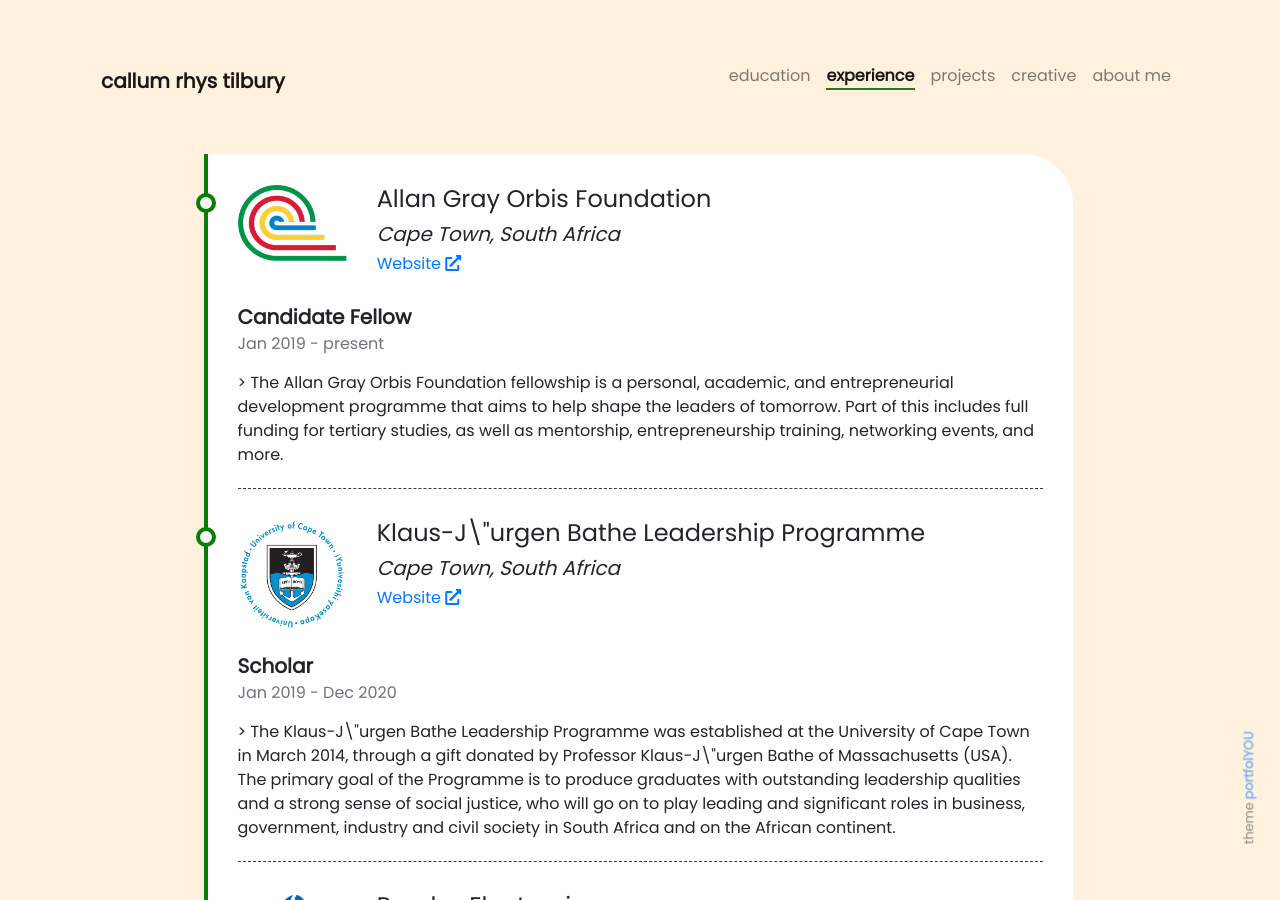
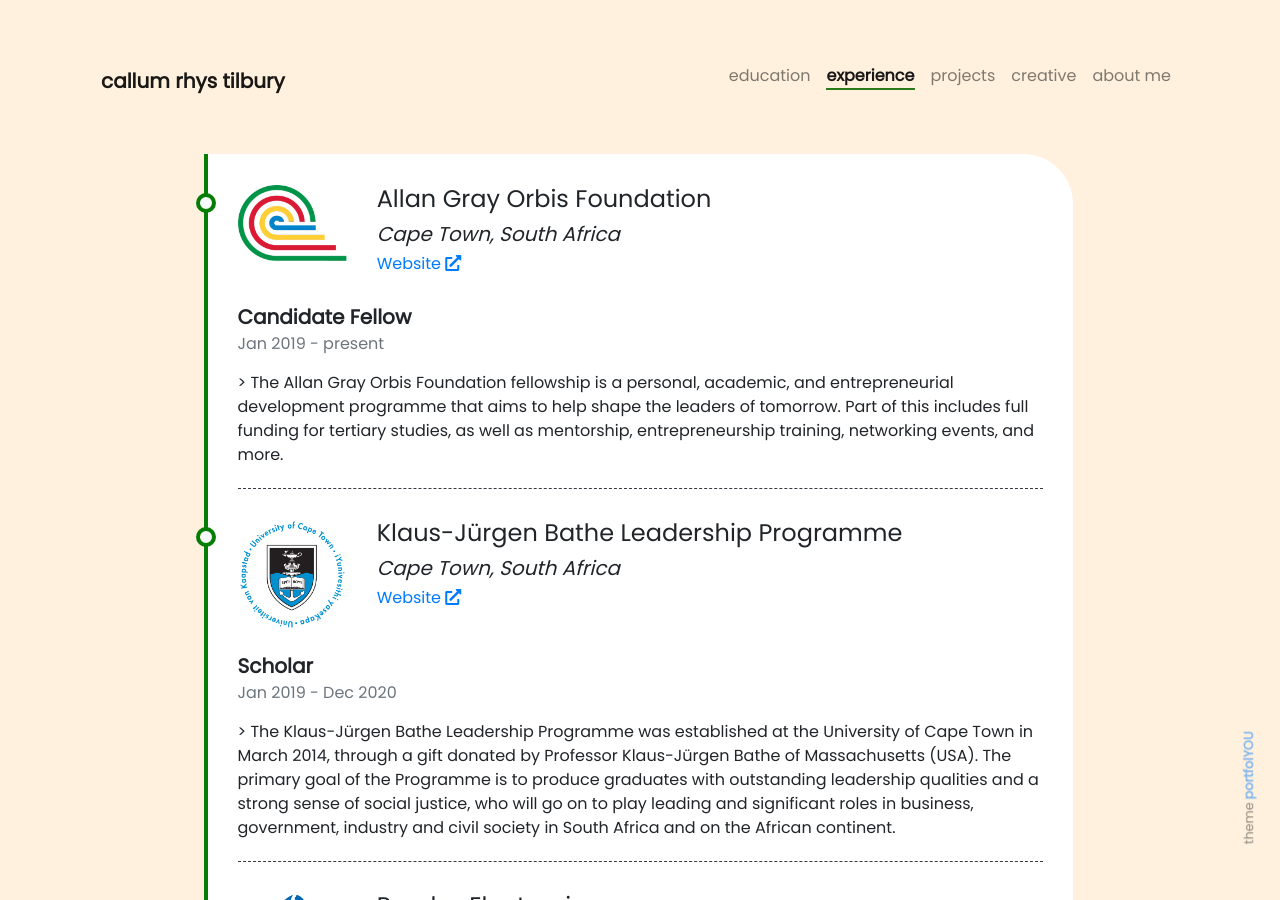
Before and after one commit to callumtilbury/callumtilbury.github.io, a Jekyll site: the page built from pages/experience.md, in a window 1280 px wide and 900 px high. Built offline with Jekyll 4.4.1, drawn with Linux system fonts in a browser that asks for light colours; nearby versions of some CDN libraries.

Commit message:
Fixed typo in KJB.

```diff
--- a/_data/experience.yml
+++ b/_data/experience.yml
@@ -9,14 +9,14 @@
             The Allan Gray Orbis Foundation fellowship is a personal, academic, and entrepreneurial development programme that aims to help shape the leaders of tomorrow. Part of this includes full funding for tertiary studies, as well as mentorship, entrepreneurship training, networking events, and more.
 
 - image: /assets/images/uct_logo.gif
-  company: Klaus-J\"urgen Bathe Leadership Programme
+  company: Klaus-Jürgen Bathe Leadership Programme
   location: Cape Town, South Africa
   website: http://www.kjbatheleadership.uct.ac.za/
   roles:
       - title: Scholar
         period: Jan 2019 - Dec 2020
         description: >-
-            The Klaus-J\"urgen Bathe Leadership Programme was established at the University of Cape Town in March 2014, through a gift donated by Professor Klaus-J\"urgen Bathe of Massachusetts (USA). The primary goal of the Programme is to produce graduates with outstanding leadership qualities and a strong sense of social justice, who will go on to play leading and significant roles in business, government, industry and civil society in South Africa and on the African continent.
+            The Klaus-Jürgen Bathe Leadership Programme was established at the University of Cape Town in March 2014, through a gift donated by Professor Klaus-Jürgen Bathe of Massachusetts (USA). The primary goal of the Programme is to produce graduates with outstanding leadership qualities and a strong sense of social justice, who will go on to play leading and significant roles in business, government, industry and civil society in South Africa and on the African continent.
 
 
 
--- a/_data/formal_education.yml
+++ b/_data/formal_education.yml
@@ -28,7 +28,7 @@
             Notable results: <br/>
             <ul>
               <li> EEE3094S: Control Systems Engineering - 100% </li>
-              <li> EEE2047S: Signals & Systems I — 100% </li>
+              <li> EEE2047S: Signals & Systems I - 100% </li>
               <li> EEE4113F: Engineering System Design - 99% </li>
             </ul>
 
```
